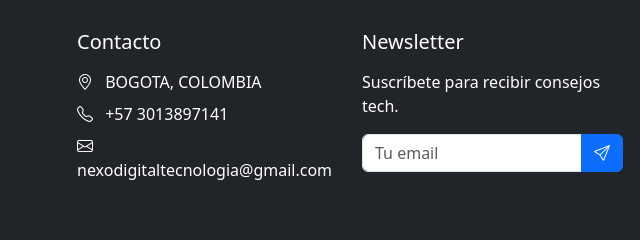
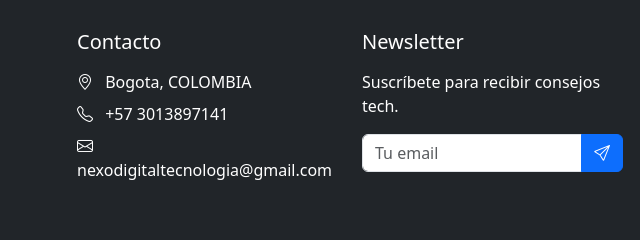
Before and after one commit to NexoDigitaltech/NexoDigital.github.oi, a plain HTML site: page NexoDigital.html in a window 1280 px wide. Shown: the part 3627-3867 px from the top of the page, 575-1215 px from the left. Drawn offline with nearby package versions, Linux system fonts and the light colour scheme.

Commit message:
Update NexoDigital.html

```diff
--- a/NexoDigital.html
+++ b/NexoDigital.html
@@ -667,7 +667,7 @@
                 <div class="col-md-3 mb-4">
                     <h5 class="mb-3">Contacto</h5>
                     <ul class="list-unstyled">
-                        <li class="mb-2"><i class="bi bi-geo-alt me-2"></i> BOGOTA, COLOMBIA</li>
+                        <li class="mb-2"><i class="bi bi-geo-alt me-2"></i> Bogota, COLOMBIA</li>
                         <li class="mb-2"><i class="bi bi-telephone me-2"></i> +57 3013897141</li>
                         <li><i class="bi bi-envelope me-2"></i> nexodigitaltecnologia@gmail.com</li>
                     </ul>
```
